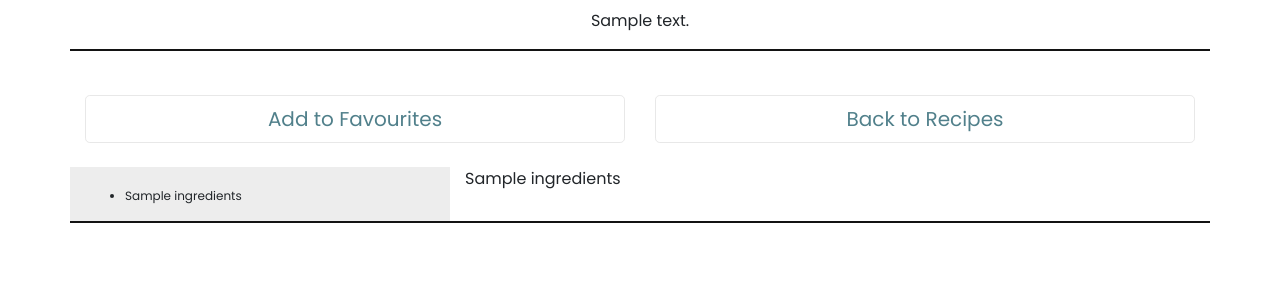
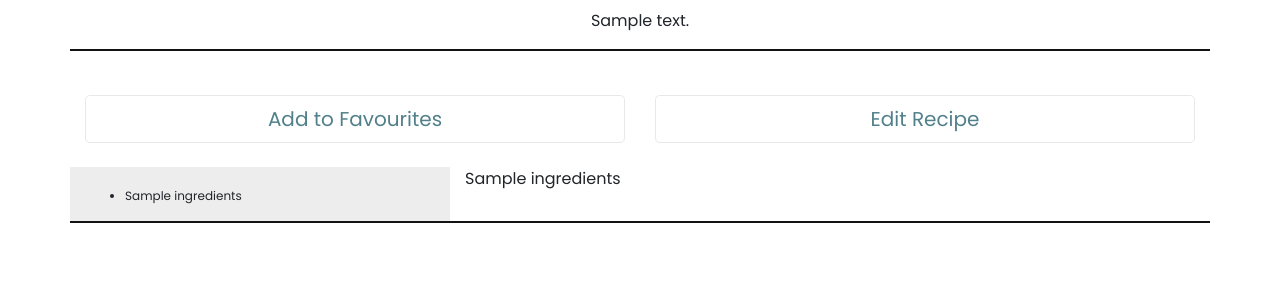
Before and after one commit to haleanana/our-recipe, a Flask app: template templates/showrecipe.html in a window 1280 px wide. Shown: the part 534-817 px from the top of the page. Run offline with Flask 2, Linux system fonts and the light colour scheme; the template is opened without the code that fills it: most values are stand-ins (such as "Sample title", 1, 10 or a date in 2020); grey boxes marked "Sample" are stand-in pictures; some libraries are stand-ins or nearby versions.

Commit message:
Added feature on show recipe where if recipe is already in favourites, then add favourite button is disabled

```diff
--- a/templates/showrecipe.html
+++ b/templates/showrecipe.html
@@ -18,16 +18,24 @@
   <br />
   <div class="row">
     <div class="col">
+    {% if recipe.fave %}
+    <form method="POST" action="{{url_for('add_to_favourites', recipe_id = recipe._id)}}">
+      <button type="submit" id="fave-btn" class="btn btn-primary btn-lg btn-block" disabled>
+        Already in Favourites
+      </button>
+    </form>
+    {% else %}
     <form method="POST" action="{{url_for('add_to_favourites', recipe_id = recipe._id)}}">
       <button type="submit" id="fave-btn" class="btn btn-primary btn-lg btn-block">
         Add to Favourites
       </button>
     </form>
+    {%endif %}
     </div>
     <div class="col">
-    <a href="{{url_for('recipes')}}">
+    <a href="{{url_for('edit_recipe', recipe_id = recipe._id)}}">
       <button id="fave-btn" class="btn btn-primary btn-lg btn-block">
-        Back to Recipes
+        Edit Recipe
       </button>
     </a>
     </div>
```
Also changed, not shown: templates/favourites.html (+8 -8 lines).
